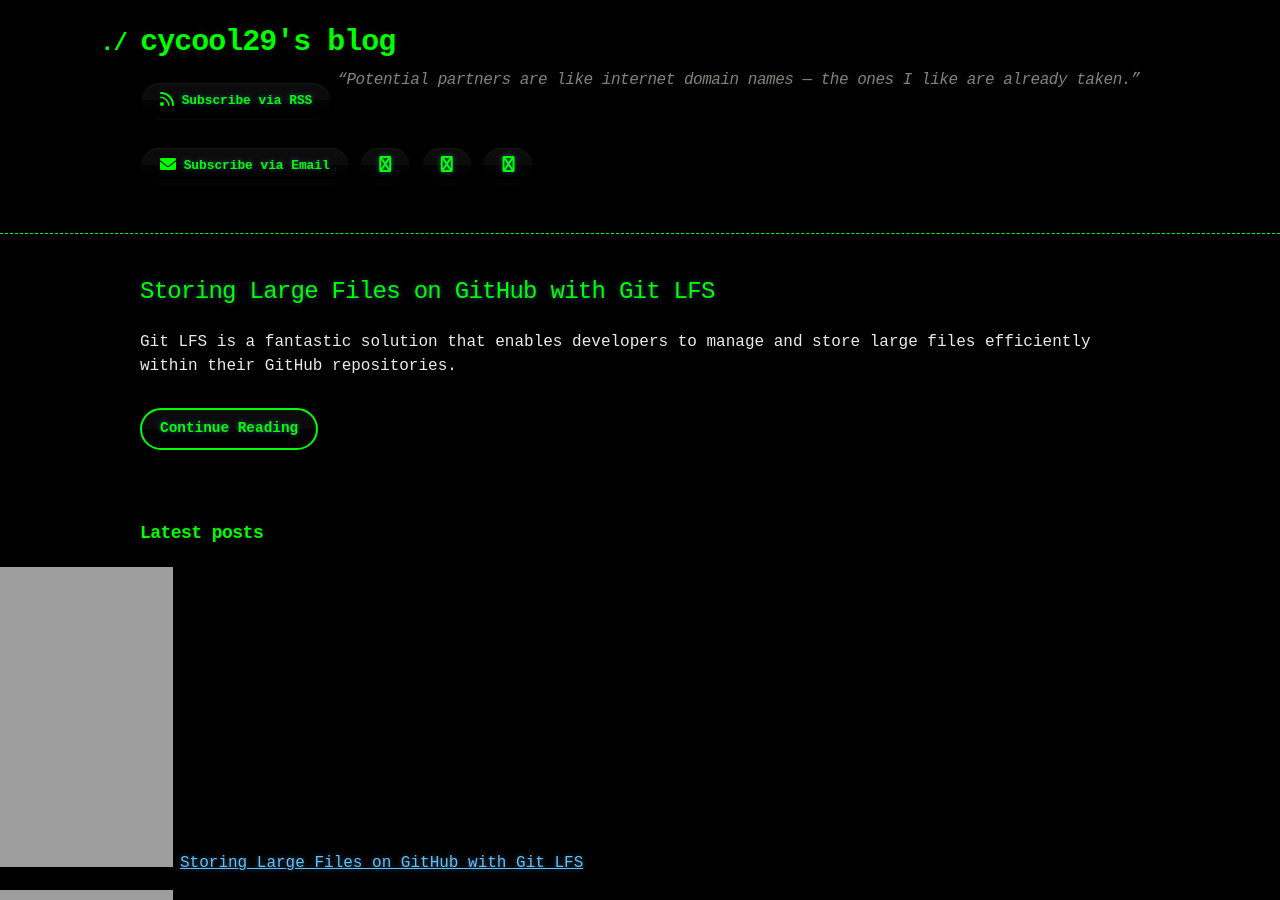
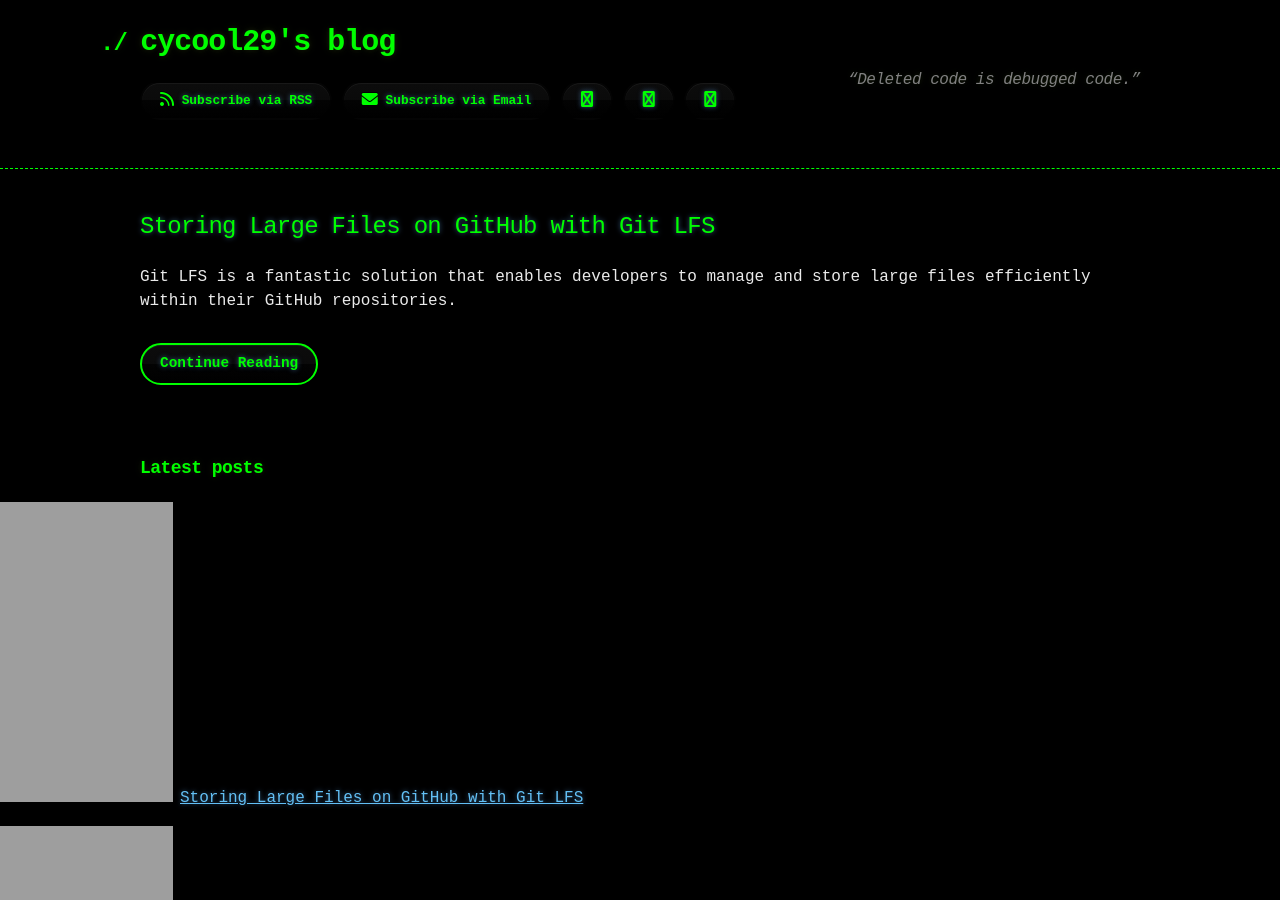
Before and after one commit to cycool29/cycool29.github.io, a Jekyll site: the page built from index.md, in a window 1280 px wide and 900 px high. Built offline with Jekyll 4.4.1, drawn with Linux system fonts in a browser that asks for light colours; a style sheet for code colours, icons or effects is not loaded.

Commit message:
Update quotes

```diff
--- a/_config.yml
+++ b/_config.yml
@@ -1,5 +1,5 @@
 title: cycool29's blog
-description: "“Potential partners are like internet domain names — the ones I like are already taken.” "
+description: "“Deleted code is debugged code.” "
 bio: A high school student. Intermediate in Python, Git, Bash. Learning JavaScript. He/Him. "
 author: cycool29
 url: https://cycool29.github.io
```
